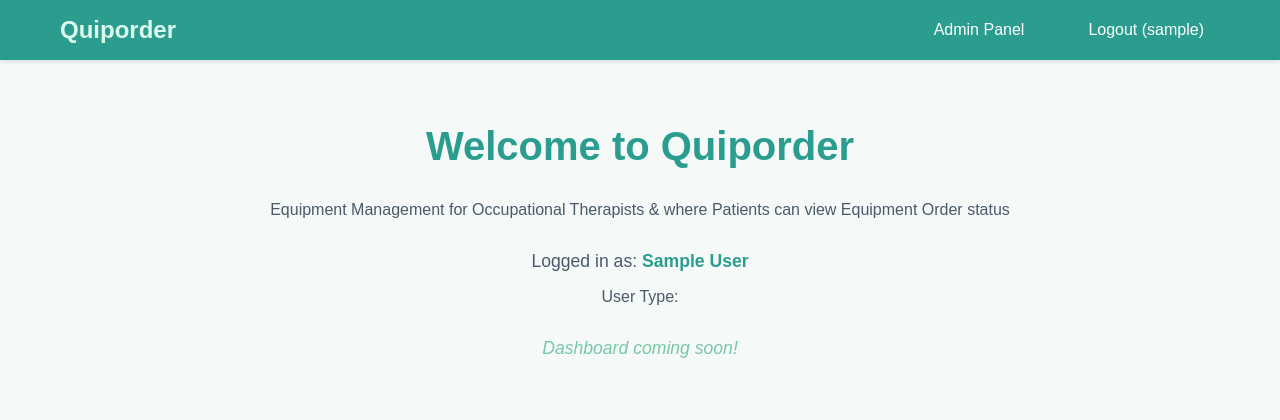
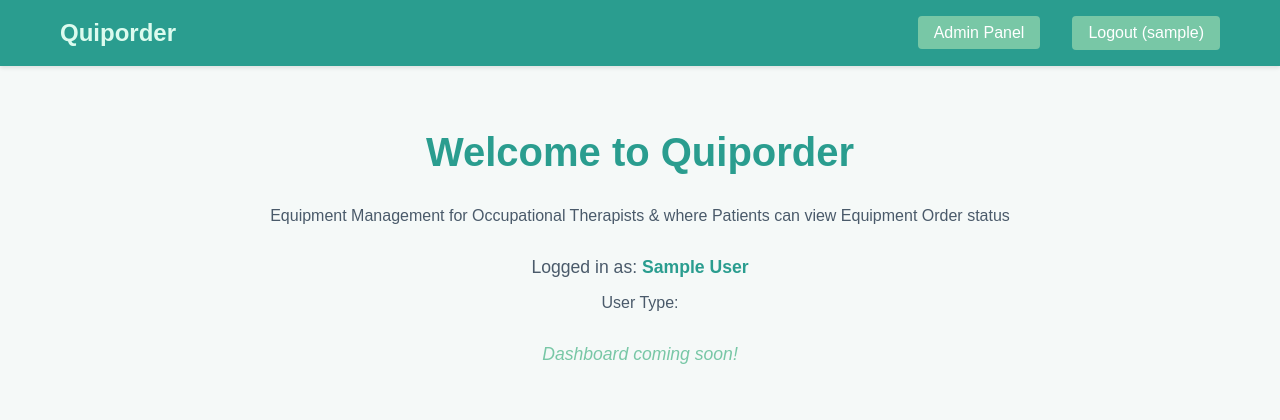
Before and after one commit to Alumsdesigns/quiporder, a Django app: page / in a window 1280 px wide. Shown: the top 420 px of the page. Run offline with Django 5.2, Linux system fonts and the light colour scheme; the visitor is signed in with stand-in values (Sample User, id 1).

Commit message:
feat(ux): implement instant logout without confirmation page

```diff
--- a/static/css/style.css
+++ b/static/css/style.css
@@ -1,4 +1,3 @@
-/* Quiporder Styles */
 * { margin: 0; padding: 0; box-sizing: border-box; }
 
 body {
@@ -12,7 +11,6 @@ body {
 
 .container { max-width: 1200px; margin: 0 auto; padding: 0 20px; }
 
-/* Navigation */
 .navbar {
     background: #2A9D8F;
     padding: 1rem 0;
@@ -35,6 +33,7 @@ body {
 .nav-links {
     list-style: none;
     display: flex;
+    align-items: center;
     gap: 2rem;
 }
 
@@ -43,19 +42,18 @@ body {
     text-decoration: none;
     padding: 0.5rem 1rem;
     border-radius: 4px;
+    background: #78C7A6;
 }
 
 .nav-links a:hover {
     background: #78C7A6;
 }
 
-/* Main content */
 main {
     flex: 1;
     padding: 2rem 0;
 }
 
-/* Alerts */
 .alert {
     padding: 1rem;
     margin-bottom: 1rem;
@@ -66,7 +64,6 @@ main {
 .alert-error { background: #e74c3c; color: white; }
 .alert-info { background: #56CFE1; color: white; }
 
-/* Buttons */
 .btn {
     display: inline-block;
     padding: 0.75rem 1.5rem;
@@ -80,7 +77,6 @@ main {
 .btn-secondary { background: #2A9D8F; color: white; }
 .btn:hover { background: #78C7A6; color: white;}
 
-/* Tables */
 table {
     width: 100%;
     border-collapse: collapse;
@@ -101,7 +97,6 @@ th {
 
 tr:nth-child(even) { background: #f9f9f9; }
 
-/* Forms */
 form {
     background: white;
     padding: 2rem;
@@ -123,7 +118,6 @@ input, select, textarea {
     border-radius: 4px;
 }
 
-/* Footer */
 footer {
     background: #2A9D8F;
     color: white;
@@ -131,3 +125,29 @@ footer {
     padding: 1rem;
     margin-top: auto;
 }
+
+/* ============================================================================
+   INSTANT LOGOUT BUTTON STYLING
+   ============================================================================ */
+
+.nav-button {
+    color: white;
+    text-decoration: none;
+    padding: 0.5rem 1rem;
+    cursor: pointer;
+    background: #78C7A6;
+    border: none;
+    border-radius: 4px;
+    font: inherit;
+}
+
+.nav-button:hover {
+    background: #78C7A6;
+    color: white;
+}
+
+.nav-links form {
+    margin: 0;
+    padding: 0;
+    display: inline;
+}
--- a/templates/base.html
+++ b/templates/base.html
@@ -24,12 +24,22 @@
                     <li><a href="{% url 'therapist_dashboard' %}">Dashboard</a></li>
                     <li><a href="{% url 'equipment_list' %}">Equipment</a></li>
                     <li><a href="{% url 'order_create' %}">Create Order</a></li>
-                    <li><a href="{% url 'account_logout' %}">Logout ({{ user.username }})</a></li>
+                    <li>
+                        <form method="post" action="{% url 'account_logout' %}" style="display: inline;">
+                            {% csrf_token %}
+                            <button type="submit" class="nav-button">Logout ({{ user.username }})</button>
+                        </form>
+                    </li>
 
                 {# Patient navigation: Read-only order view #}
                 {% elif user.user_type == 'PATIENT' %}
                     <li><a href="{% url 'patient_dashboard' %}">My Orders</a></li>
-                    <li><a href="{% url 'account_logout' %}">Logout ({{ user.username }})</a></li>
+                    <li>
+                        <form method="post" action="{% url 'account_logout' %}" style="display: inline;">
+                            {% csrf_token %}
+                            <button type="submit" class="nav-button">Logout ({{ user.username }})</button>
+                        </form>
+                    </li>
 
                 {# Fallback for Superuser/Staff they can get Admin panel access #}
                 {% else %}
@@ -37,7 +47,12 @@
                     {% if user.is_staff %}
                         <li><a href="{% url 'admin:index' %}">Admin Panel</a></li>
                     {% endif %}
-                    <li><a href="{% url 'account_logout' %}">Logout ({{ user.username }})</a></li>
+                    <li>
+                        <form method="post" action="{% url 'account_logout' %}" style="display: inline;">
+                            {% csrf_token %}
+                            <button type="submit" class="nav-button">Logout ({{ user.username }})</button>
+                        </form>
+                    </li>
                 {% endif %}
             {% else %}
                 {# Unauthenticated users: Login only #}
```
